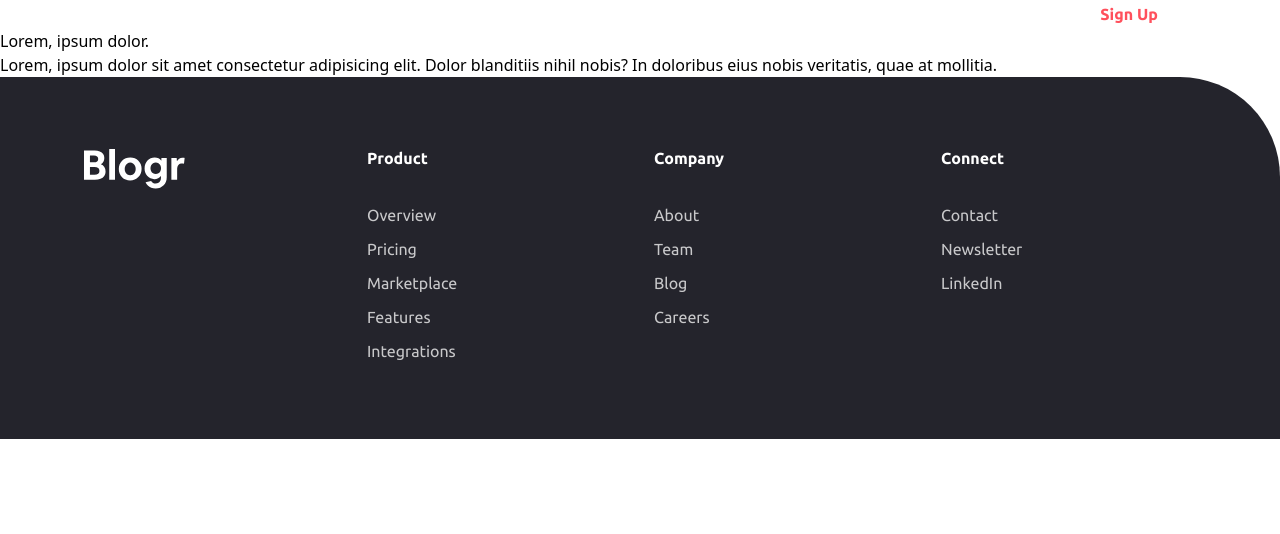
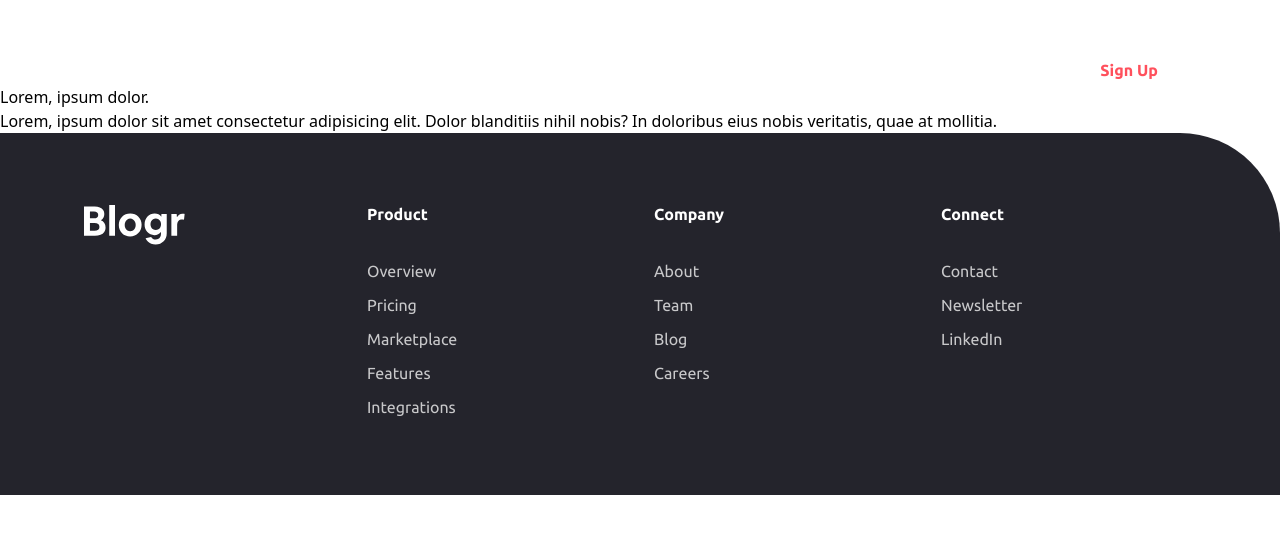
Before and after one commit to Ncticn/react-projects, a Next.js app in the folder 43-blogr-landing-page/: page / in a window 1280 px wide. Shown: the top 534 px of the page. Built offline with nearby package versions, Linux system fonts and the light colour scheme.

Commit message:
HeaderApp bileşeni için üst boşluk ve z-index eklendi.

```diff
--- a/43-blogr-landing-page/src/components/HeaderApp.tsx
+++ b/43-blogr-landing-page/src/components/HeaderApp.tsx
@@ -22,7 +22,7 @@ function HeaderApp() {
   const [mobileMenu, setMobileMenu] = useState<boolean>(false);
 
   return (
-    <header>
+    <header className="z-50 pt-14">
       <div className="mx-auto max-w-278 not-lg:hidden">
         <div className="flex flex-row items-center justify-between gap-0">
           <div className="flex flex-row items-center justify-start gap-16">
@@ -47,7 +47,7 @@ function HeaderApp() {
                       </button>
 
                       {isActive && (
-                        <div className="absolute top-8 -left-6 min-w-42 rounded-[5px] bg-white p-6 drop-shadow-[0px_10px_40px_rgba(0,0,0,5%)]">
+                        <div className="absolute top-8 -left-6 z-50 min-w-42 rounded-[5px] bg-white p-6 drop-shadow-[0px_10px_40px_rgba(0,0,0,5%)]">
                           <ul className="flex w-full flex-col items-start justify-start gap-0.5">
                             {item.subList.map((subItem) => (
                               <li key={subItem.id}>
@@ -113,7 +113,7 @@ function HeaderApp() {
         </div>
 
         {mobileMenu && (
-          <div className="absolute top-16 z-10 h-max w-full rounded-[5px] bg-white px-6 py-8 drop-shadow-[0px_20px_40px_rgba(0,0,0,5%)]">
+          <div className="absolute top-16 z-50 h-max w-full rounded-[5px] bg-white px-6 py-8 drop-shadow-[0px_20px_40px_rgba(0,0,0,5%)]">
             <div className="flex flex-col items-center justify-start gap-6">
               <ul className="flex w-full flex-col items-center justify-start gap-8">
                 {NavList.map((item) => {
```
